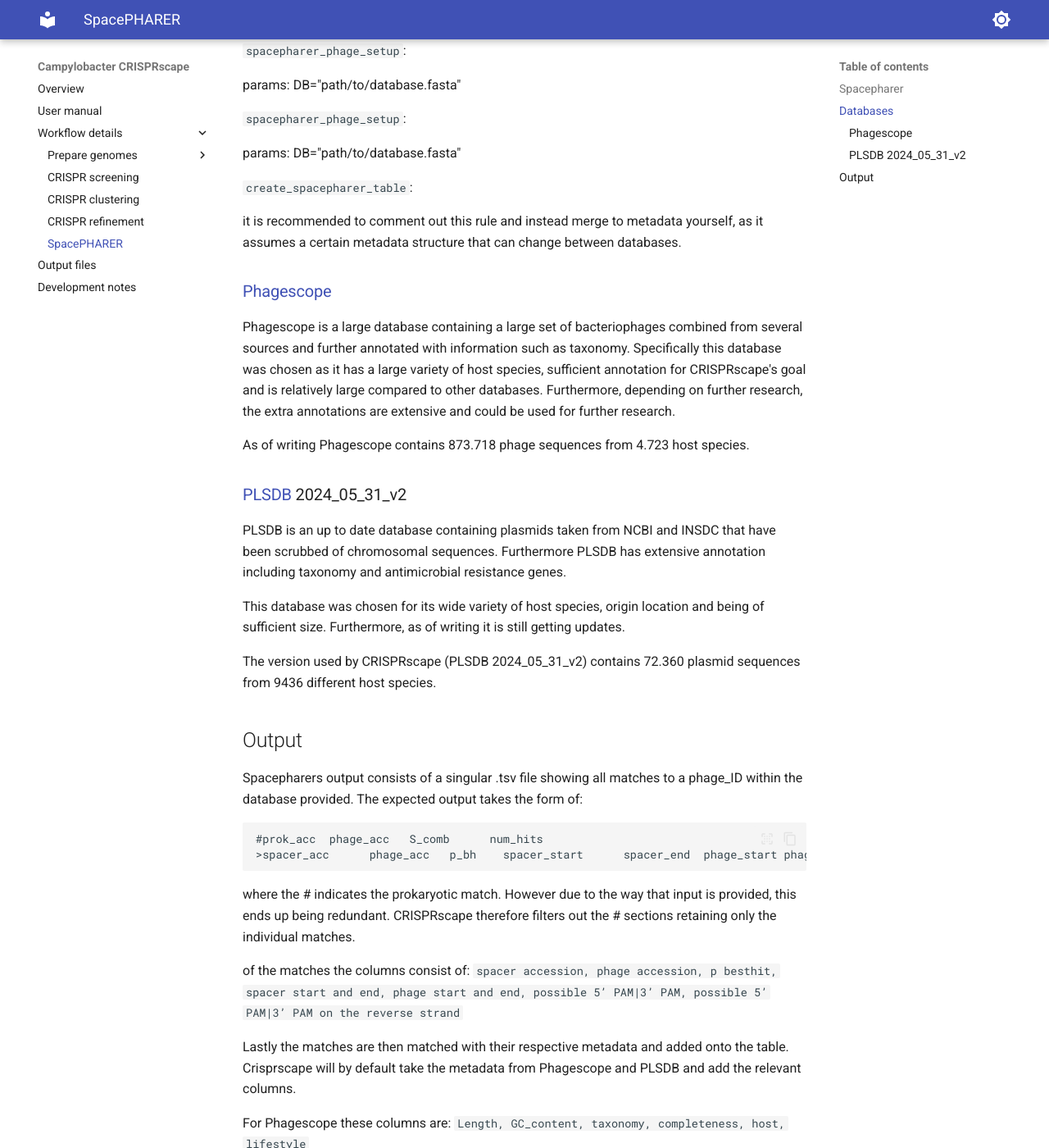
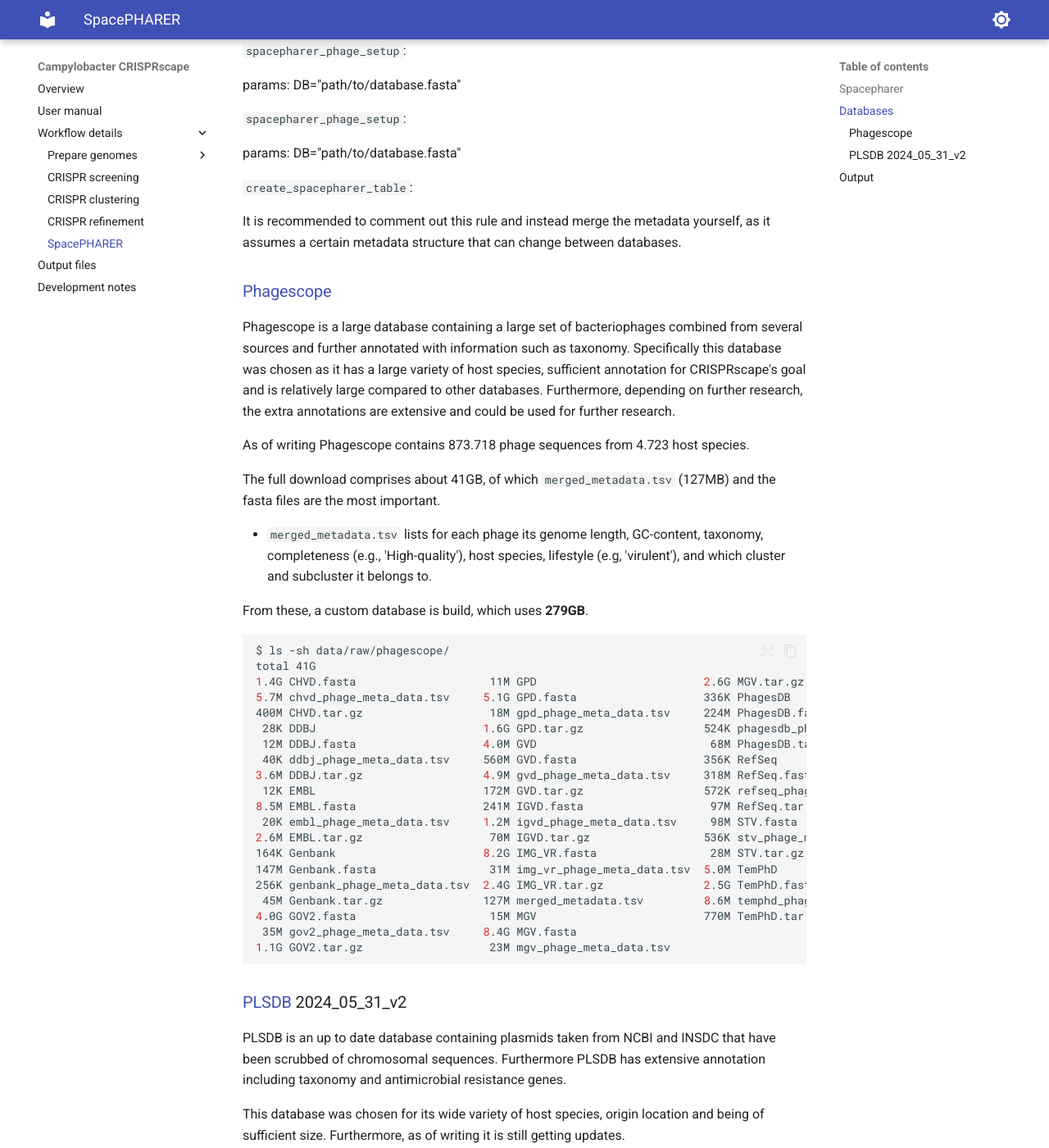
Before and after one commit to UtrechtUniversity/campylobacter-crisprscape, an MkDocs documentation site: the page built from doc/spacepharer.md, in a window 1280 px wide and 1400 px high, scrolled down 781 px. Shown: the whole window at 82% size. Built offline with MkDocs 1.6.1 and Material for MkDocs 9.7.7, drawn with Linux system fonts in a browser that asks for light colours; some of the changed text lies outside the part shown.

Commit message:
Expand information on databases and disk use

````diff
--- a/doc/spacepharer.md
+++ b/doc/spacepharer.md
@@ -22,13 +22,45 @@
 
 `create_spacepharer_table`:
 
-it is recommended to comment out this rule and instead merge to metadata yourself, as it assumes a certain metadata structure that can change between databases.
+It is recommended to comment out this rule and instead merge the metadata yourself, as it assumes a certain metadata structure that can change between databases.
 
 ### [Phagescope](https://phagescope.deepomics.org/)
 
 Phagescope is a large database containing a large set of bacteriophages combined from several sources and further annotated with information such as taxonomy. Specifically this database was chosen as it has a large variety of host species, sufficient annotation for CRISPRscape's goal and is relatively large compared to other databases. Furthermore, depending on further research, the extra annotations are extensive and could be used for further research.
 
 As of writing Phagescope contains 873.718 phage sequences from 4.723 host species.
+
+The full download comprises about 41GB, of which `merged_metadata.tsv` (127MB)
+and the fasta files are the most important.
+
+- `merged_metadata.tsv` lists for each phage its genome length, GC-content,
+taxonomy, completeness (e.g., 'High-quality'), host species, lifestyle
+(e.g, 'virulent'), and which cluster and subcluster it belongs to.
+
+From these, a custom database is build, which uses **279GB**.
+
+``` bash
+$ ls -sh data/raw/phagescope/
+total 41G
+1.4G CHVD.fasta                    11M GPD                         2.6G MGV.tar.gz
+5.7M chvd_phage_meta_data.tsv     5.1G GPD.fasta                   336K PhagesDB
+400M CHVD.tar.gz                   18M gpd_phage_meta_data.tsv     224M PhagesDB.fasta
+ 28K DDBJ                         1.6G GPD.tar.gz                  524K phagesdb_phage_meta_data.tsv
+ 12M DDBJ.fasta                   4.0M GVD                          68M PhagesDB.tar.gz
+ 40K ddbj_phage_meta_data.tsv     560M GVD.fasta                   356K RefSeq
+3.6M DDBJ.tar.gz                  4.9M gvd_phage_meta_data.tsv     318M RefSeq.fasta
+ 12K EMBL                         172M GVD.tar.gz                  572K refseq_phage_meta_data.tsv
+8.5M EMBL.fasta                   241M IGVD.fasta                   97M RefSeq.tar.gz
+ 20K embl_phage_meta_data.tsv     1.2M igvd_phage_meta_data.tsv     98M STV.fasta
+2.6M EMBL.tar.gz                   70M IGVD.tar.gz                 536K stv_phage_meta_data.tsv
+164K Genbank                      8.2G IMG_VR.fasta                 28M STV.tar.gz
+147M Genbank.fasta                 31M img_vr_phage_meta_data.tsv  5.0M TemPhD
+256K genbank_phage_meta_data.tsv  2.4G IMG_VR.tar.gz               2.5G TemPhD.fasta
+ 45M Genbank.tar.gz               127M merged_metadata.tsv         8.6M temphd_phage_meta_data.tsv
+4.0G GOV2.fasta                    15M MGV                         770M TemPhD.tar.gz
+ 35M gov2_phage_meta_data.tsv     8.4G MGV.fasta
+1.1G GOV2.tar.gz                   23M mgv_phage_meta_data.tsv
+```
 
 ### [PLSDB](https://ccb-microbe.cs.uni-saarland.de/plsdb2025/) 2024_05_31_v2
 
@@ -37,6 +69,33 @@
 This database was chosen for its wide variety of host species, origin location and being of sufficient size. Furthermore, as of writing it is still getting updates.
 
 The version used by CRISPRscape (PLSDB 2024_05_31_v2) contains 72.360 plasmid sequences from 9436 different host species.
+
+The full download uses 14GB of disk space, but the essential files for
+CRISPRscape are smaller:
+
+- `sequences.fasta`: 7GB
+    - self-explanatory: fasta file with the plasmid sequences
+
+- `nuccore.csv`: 17MB
+    - Metadata file with unique ID, accession number, description, creation
+     date, predicted completeness, 'Genome' (plasmid), length, and 14 more
+     columns with a.o. source information
+
+- `taxonomy.csv`: 2.3MB
+    - Taxonomic tree for all included plasmids as comma-separated table,
+    including both taxonomic names for each rank and taxID numbers.
+
+These are used to build a custom database of **68GB**.
+
+``` bash
+$ ls -sh data/raw/PLSDB/
+total 14G
+ 37M amr.tsv                         1.7M disease_terms.csv      16M plasmidfinder.csv      16K README.md
+3.1M assembly.csv                    3.5G download_meta.tar.gz   14M plsdb_mashdb_sim.tsv  7.0G sequences.fasta
+ 16K biosample_attributes_plsdb.csv  8.0K ecopaths.csv          569M plsdb_sketch.msh      2.3M taxonomy.csv
+ 12M biosample.csv                   780K nucc_identical.csv    610M proteins.csv           23M typing.csv
+2.5M changes.tsv                      17M nuccore.csv           1.7G proteins.fasta         75M typing_markers.csv
+```
 
 ## Output
 
````
Also changed, not shown: doc/manual.md (+20 -0 lines).
